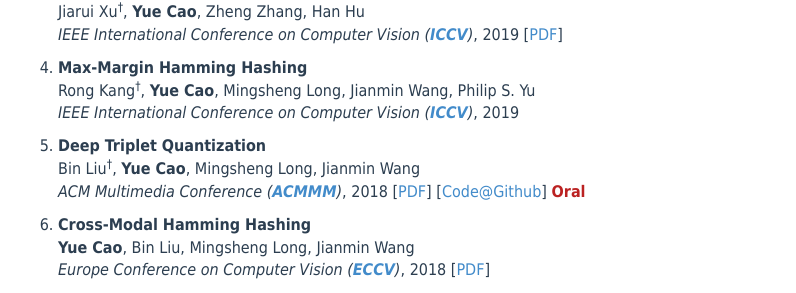
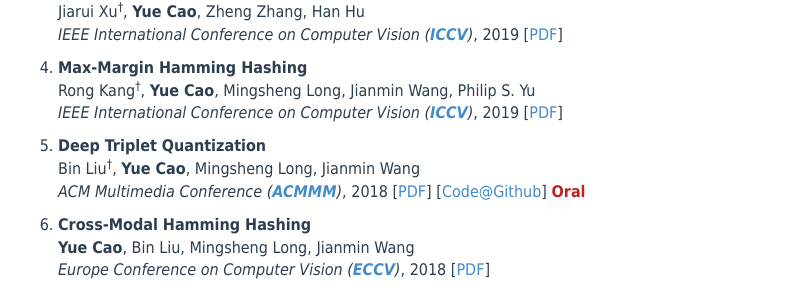
Before and after one commit to caoyue10/caoyue10.github.io, a Jekyll site: the page built from index.html, in a window 1280 px wide and 900 px high, scrolled down 667 px. Shown: the part 157-450 px from the top of the window, without its empty margins (152-948 px from the left). Built offline with Jekyll 4.4.1, drawn with Linux system fonts in a browser that asks for light colours; the list of posts is cut into pages by our own code.

Commit message:
Update index.html

```diff
--- a/index.html
+++ b/index.html
@@ -53,7 +53,7 @@ tagline:
         </li>
 	<li><p><strong>Max-Margin Hamming Hashing</strong><br>
             Rong Kang<sup><span>&#8224;</span></sup>, <strong>Yue Cao</strong>, Mingsheng Long, Jianmin Wang, Philip S. Yu<br>
-	    <em>IEEE International Conference on Computer Vision (<a href="http://iccv2019.thecvf.com/"><strong>ICCV</strong></a>)</em>, 2019
+	    <em>IEEE International Conference on Computer Vision (<a href="http://iccv2019.thecvf.com/"><strong>ICCV</strong></a>)</em>, 2019 [<a href="http://ise.thss.tsinghua.edu.cn/~mlong/doc/maximum-margin-hamming-hashing-iccv19.pdf">PDF</a>]
             </p>
         </li>
 	<li><p><strong>Deep Triplet Quantization</strong><br>
```
